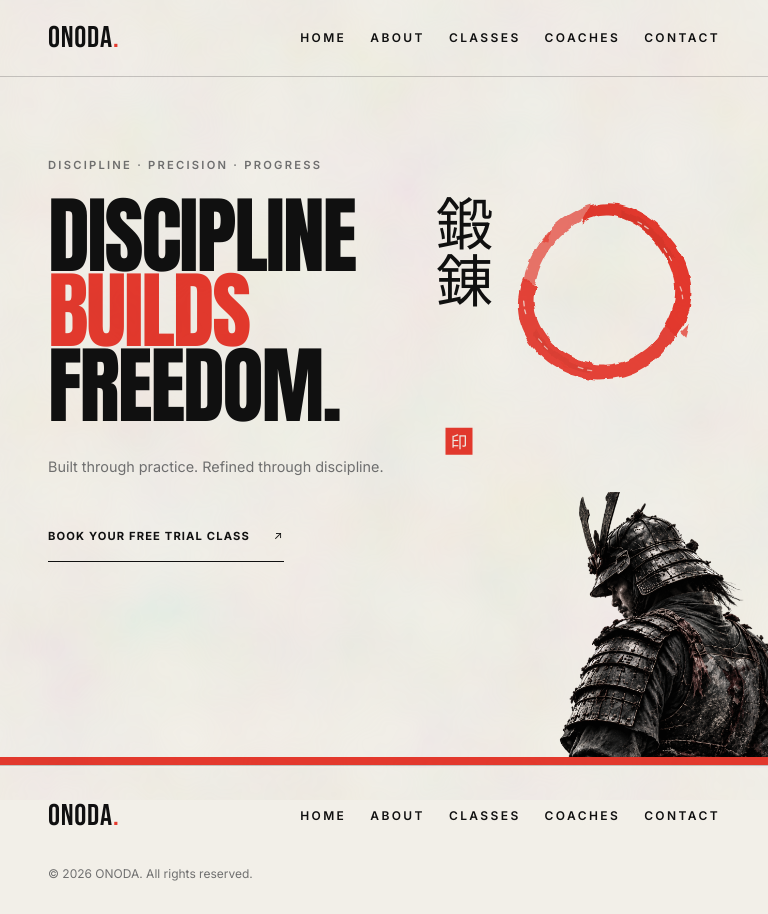
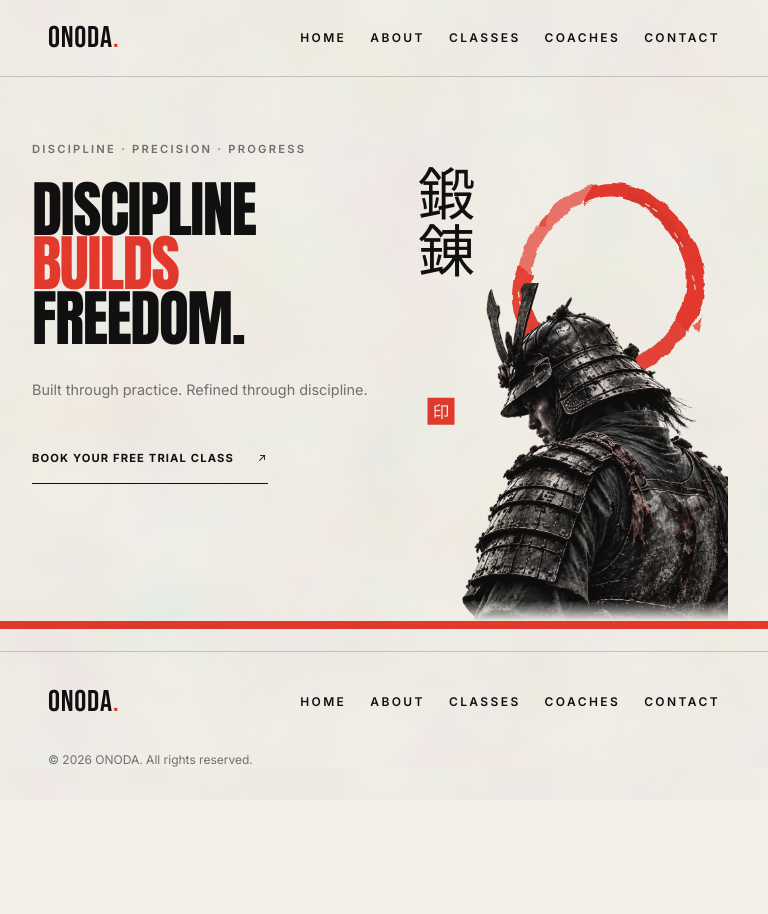
Before and after one commit to lcliff97/onoda, a Nuxt app: page / in a window 768 px wide. After the commit the page ends 800 px from the top, so only its background shows below. Built offline with nearby package versions, Linux system fonts and the light colour scheme.

Commit message:
samurai blend

```diff
--- a/app/components/HeroSection.vue
+++ b/app/components/HeroSection.vue
@@ -292,7 +292,17 @@
   max-width: none;
   height: auto;
   margin-left: -10%;
-  filter: saturate(0.35);
+
+  filter: saturate(0.35) contrast(0.92) brightness(0.98);
+
+  -webkit-mask-image: linear-gradient(
+    to bottom,
+    black 0%,
+    black 94%,
+    transparent 100%
+  );
+
+  mask-image: linear-gradient(to bottom, black 0%, black 94%, transparent 100%);
 }
 
 /* Vermilion sun */
@@ -305,9 +315,37 @@
   height: auto;
 }
 
+/* Tablet layout */
+@media (min-width: 768px) and (max-width: 1023px) {
+  .hero__inner {
+    grid-template-columns: 1.05fr 0.95fr;
+    gap: 1rem;
+    padding: 4rem 2rem 0;
+  }
+
+  .hero__title {
+    font-size: clamp(3.5rem, 8vw, 5.5rem);
+    line-height: 0.89;
+  }
+
+  .hero__visual {
+    position: relative;
+    min-height: 480px;
+  }
+
+  .hero__image {
+    position: absolute;
+    right: 0.5rem;
+    bottom: 0;
+    width: 155%;
+    max-width: none;
+    height: auto;
+    margin: 0;
+  }
+}
+
 /* Desktop layout */
-/* Desktop layout */
-@media (min-width: 768px) {
+@media (min-width: 1024px) {
   .hero__inner {
     grid-template-columns: 1fr 0.85fr;
     gap: 2rem;
```
